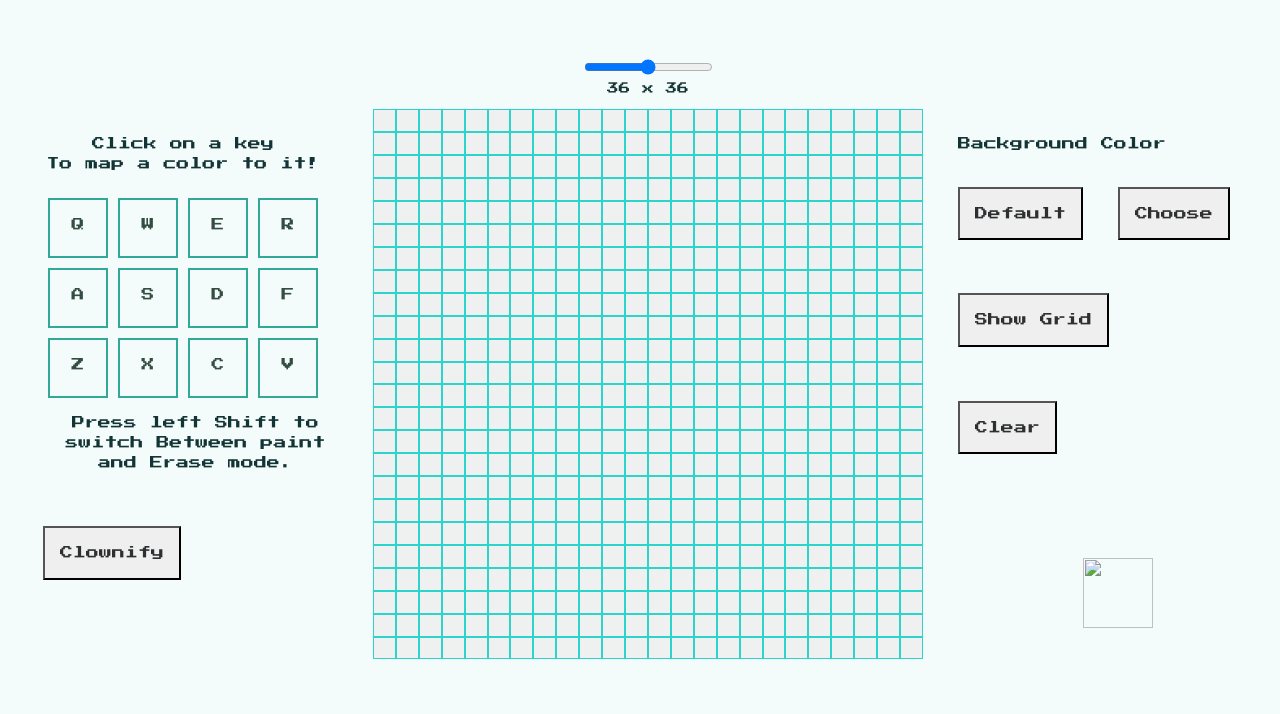
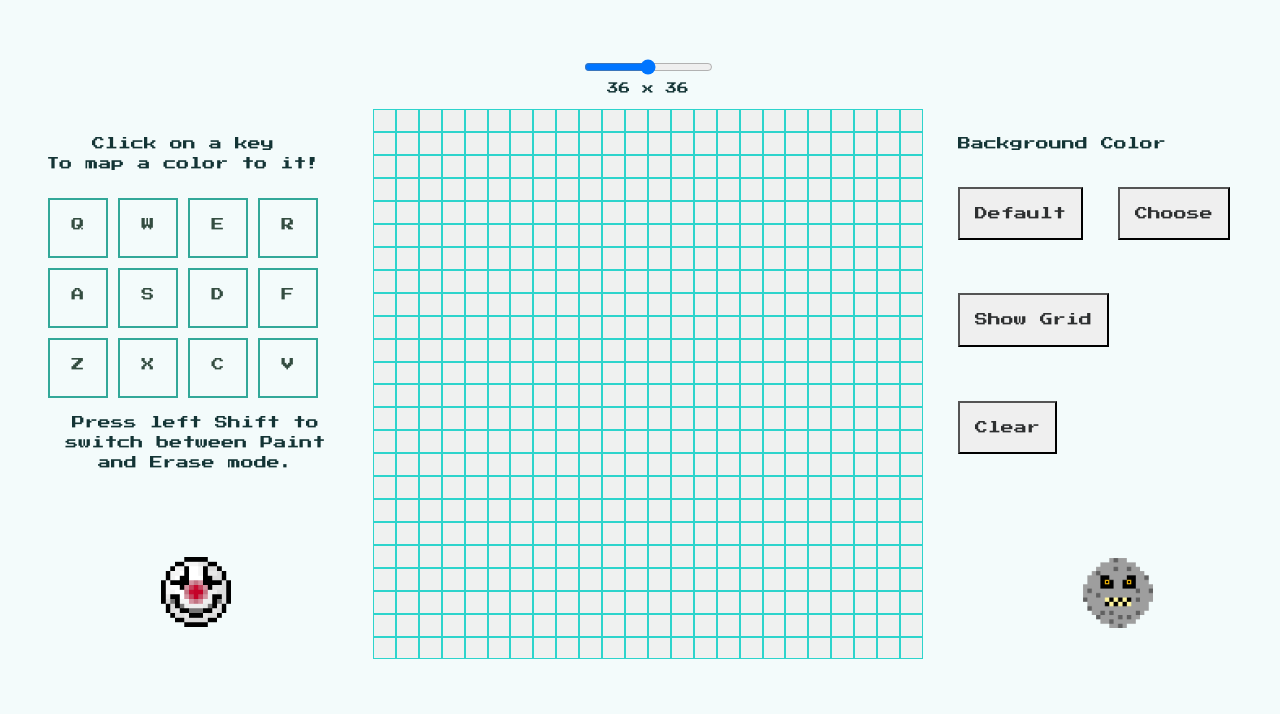
Before and after one commit to lspacka/OP_Etch-a-Sketch, a plain HTML site: page index.html in a window 1280 px wide. Shown: the part 86-800 px from the top of the page. Drawn offline with Linux system fonts and the light colour scheme.

Commit message:
changed clown button for image switch

```diff
--- a/script.js
+++ b/script.js
@@ -55,7 +55,8 @@ let color_btns = document.createElement('div')
 let btns_grid = document.createElement('div')
 let color_btn = document.createElement('div')
 let msg_2 = document.createElement('p')
-let clown_btn = document.createElement('button')
+let clown_switch = document.createElement('img')
+//let clown_btn = document.createElement('button')
 
 //  Options group 2
 let bg_color = document.createElement('div')
@@ -70,7 +71,7 @@ let light_switch = document.createElement('img')
 //  Set attributes
 big_container.setAttribute('id', 'big-container')
 game_name.setAttribute('id', 'name')
-game_name.textContent = 'Eche Sketch'
+game_name.textContent = 'Pixel Sketch'
 slider_container.setAttribute('id', 'slider-container')
 slider.setAttribute('id', 'slider')
 slider.setAttribute('type', 'range')
@@ -89,10 +90,12 @@ color_btns.setAttribute('id', 'color-buttons')
 color_btns.innerHTML = 'Click on a key<br> To map a color to it!'
 btns_grid.setAttribute('id', 'buttons-grid')
 msg_2.setAttribute('class', 'message')
-msg_2.textContent = 'Press left Shift to switch Between paint and Erase mode.'
-clown_btn.setAttribute('id', 'clown-button')
-clown_btn.setAttribute('class', 'button')
-clown_btn.textContent = 'Clownify'
+msg_2.textContent = 'Press left Shift to switch between Paint and Erase mode.'
+clown_switch.setAttribute('id', 'clown-switch')
+clown_switch.setAttribute('src', 'images/clown_temp.png')
+//clown_btn.setAttribute('id', 'clown-button')
+//clown_btn.setAttribute('class', 'button')
+//clown_btn.textContent = 'Clownify'
 
 bg_color.setAttribute('id', 'bg-color')
 bg_color.textContent = 'Background Color'
@@ -110,7 +113,7 @@ clear_grid.setAttribute('class', 'button')
 clear_grid.setAttribute('id', 'clear-grid')
 clear_grid.textContent = 'Clear'
 light_switch.setAttribute('id', 'light-switch')
-light_switch.setAttribute('src', 'moon_temp.png')
+light_switch.setAttribute('src', 'images/moon_temp.png')
 
 //  Slider actions
 slider.onmousemove = (e) => {
@@ -172,7 +175,7 @@ document.body.addEventListener('keydown', e => {
             if (colors[index] == undefined) return
             current_pixcolor = colors[index]
             clownify = false
-            clown_btn.textContent = clownify ? 'Normal' : 'Clownify'
+            clown_switch.setAttribute('src', 'images/clown_temp.png')
         }
     })
     if (e.key == 'Shift') {
@@ -218,9 +221,13 @@ function hexGen() {
 }
 
 //  Clown mode
-clown_btn.addEventListener('click', () => {
+clown_switch.addEventListener('click', () => {
     clownify = clownify ? false : true
-    clown_btn.textContent = clownify ? 'Normal' : 'Clownify'
+    if (clownify) {
+        clown_switch.setAttribute('src', 'images/sans_temp.png')
+    } else {
+        clown_switch.setAttribute('src', 'images/clown_temp.png')
+    }
 })
 
 
@@ -326,7 +333,7 @@ bg_color.append(def_bgcolor, pick_bgcolor)
 
 options_group1.appendChild(color_btns)
 options_group1.appendChild(msg_2)
-options_group1.appendChild(clown_btn)
+options_group1.appendChild(clown_switch)
 options_group2.append(bg_color, show_grid_btn, clear_grid, light_switch)
 
 lower_container.appendChild(options_group1)
--- a/style.css
+++ b/style.css
@@ -149,10 +149,17 @@ body {
   transform: translateY(60px);
 }
 
-#clown-button {
-  /*transform: translateY(359px);*/
-  margin-top: 40px;
-  overflow: hidden;
+#clown-switch {
+  display: grid;
+  width: 70px;
+  height: 70px;
+  border: 0;
+  margin: 0 auto;
+  transform: translateY(71px);
+}
+
+#clown-switch:hover {
+  cursor: pointer;
 }
 
 .color-button {
```
